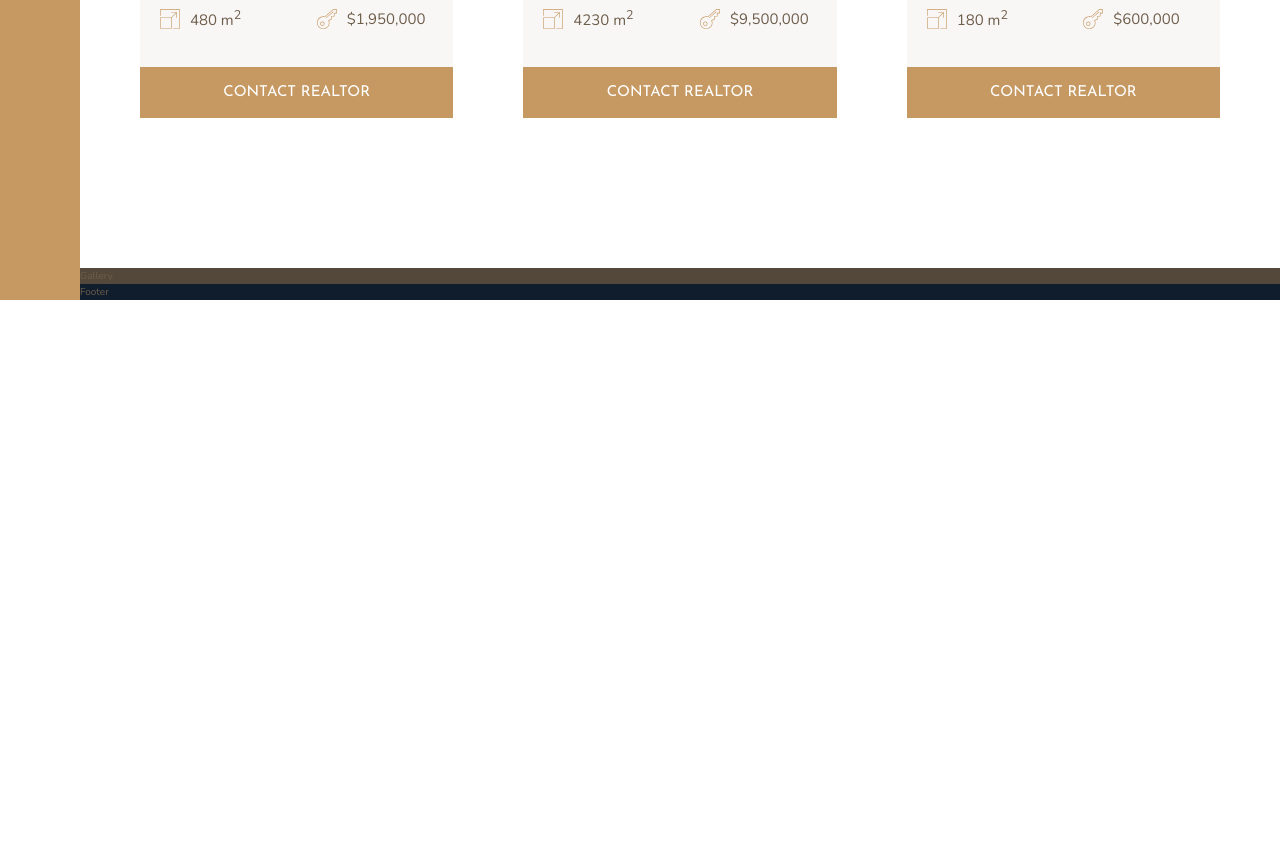
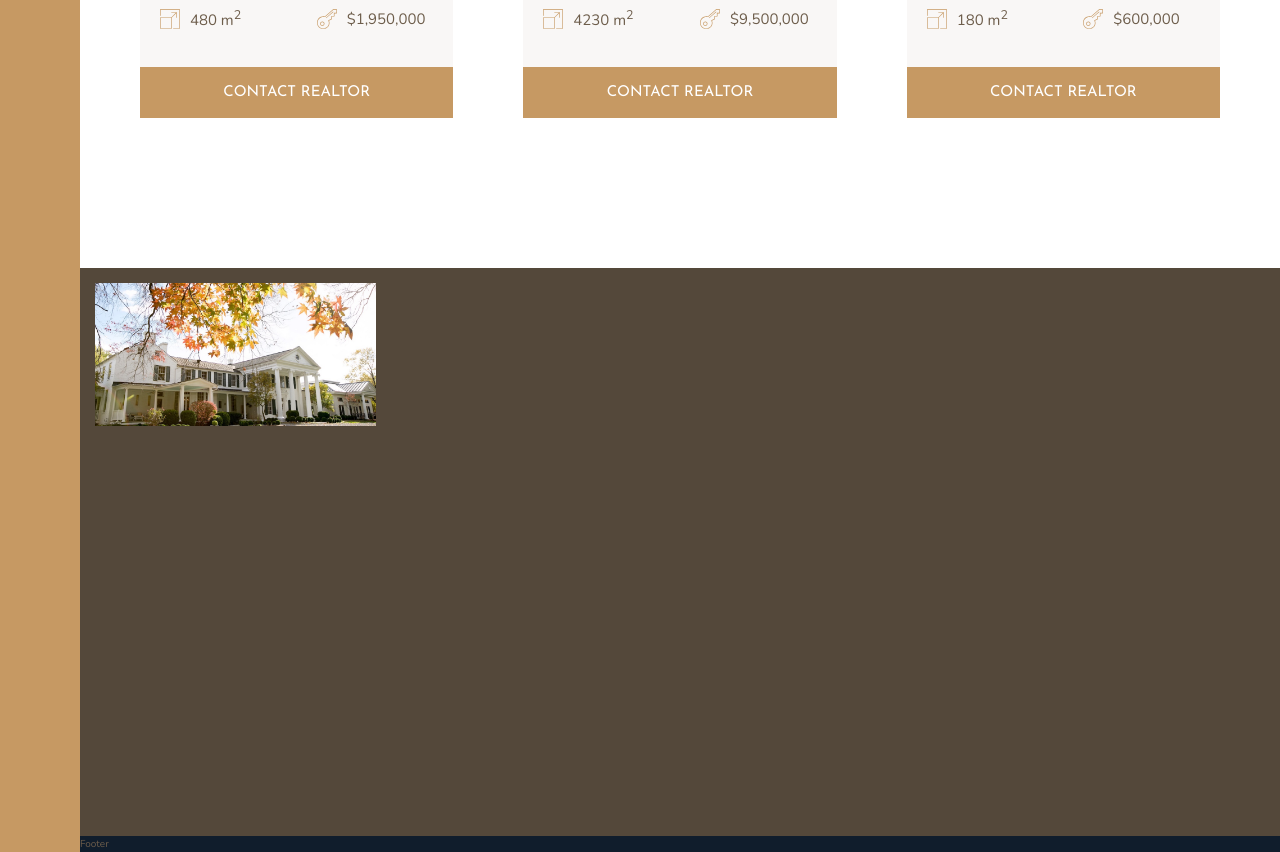
Before and after one commit to JackieNBee/Nexter, a website: page index.html in a window 1280 px wide. Shown: the part 2804-3656 px from the top of the page. Before the commit the page ends 3104 px from the top, so only its background shows below. Drawn offline with nearby package versions, Linux system fonts and the light colour scheme.

Commit message:
Building the Gallery - Part 1

```diff
--- a/index.html
+++ b/index.html
@@ -317,7 +317,12 @@
     </section>
 
     <section class="gallery">
-        Gallery
+
+        <!-- Put img into a container so we can use objec-fit in CSS to not make img overflow the grid cell -->
+        <figure class="gallery__item gallery__item--1">
+            <img src="img/gal-1.jpeg" alt="Gallery image 1" class="gallery__img">
+        </figure>
+
     </section>
 
     <footer class="footer">
--- a/sass/_gallery.scss
+++ b/sass/_gallery.scss
@@ -1,4 +1,32 @@
 .gallery {
     background-color: $color-grey-dark-1;
     grid-column: full-start / full-end;
+
+    display: grid;
+    grid-template-columns: repeat(8, 1fr);
+    grid-template-rows: repeat(7, 5vw); // using vw to keep aspect ratio of imgs during resizing
+
+    // padding and gap have same value
+    // to make the illusion that there's also gap space outside of the grid
+    gap: 1.5rem;
+    padding: 1.5rem;
+
+
+    // Grid item
+    &__item {
+
+        // position the first img in the grid
+        &--1 {
+            grid-row: 1 / span 2;
+            grid-column: 1 / span 2;
+        }
+
+    }
+
+    &__img {
+        width: 100%;
+        height: 100%;
+        object-fit: cover; // object-fit works only if you set both width and height for the img
+        display: block; // to delete possible small white space next to the img
+    }
 }
```
Also changed, not shown: css/main.css.
